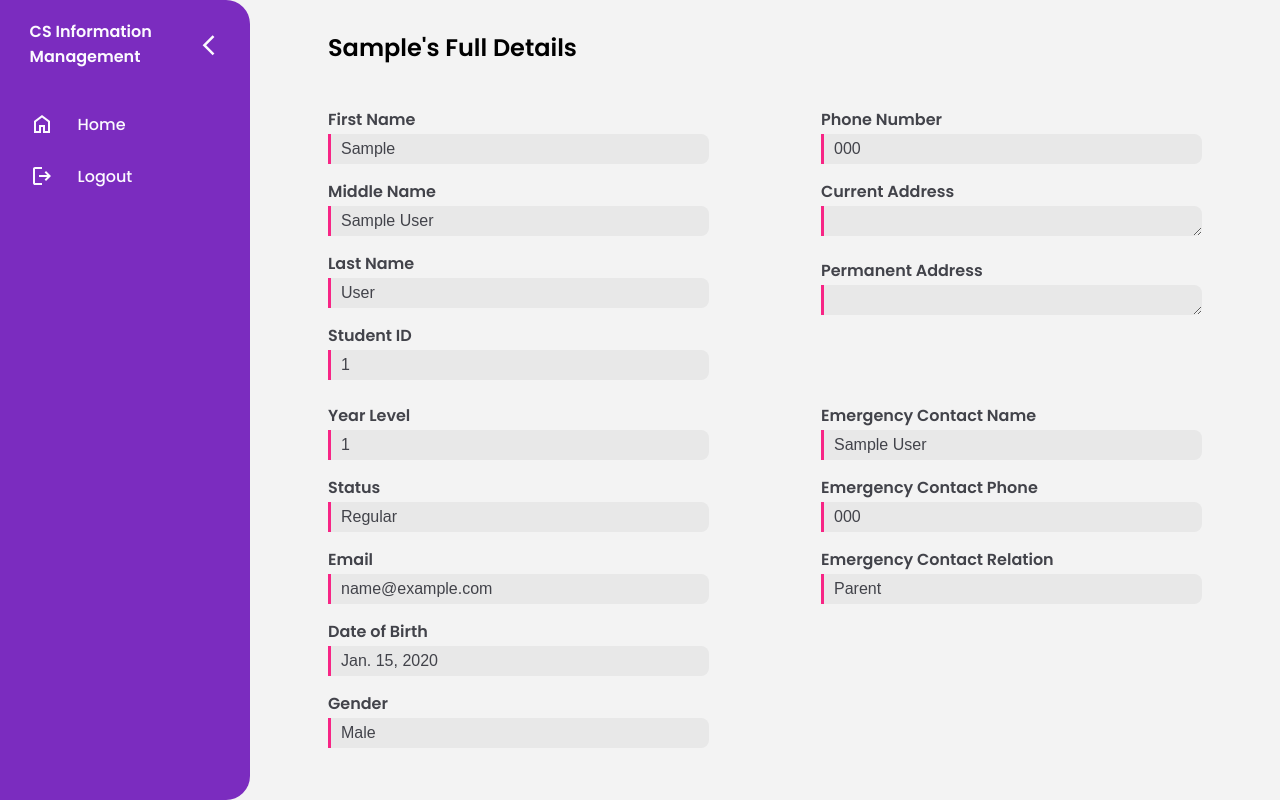
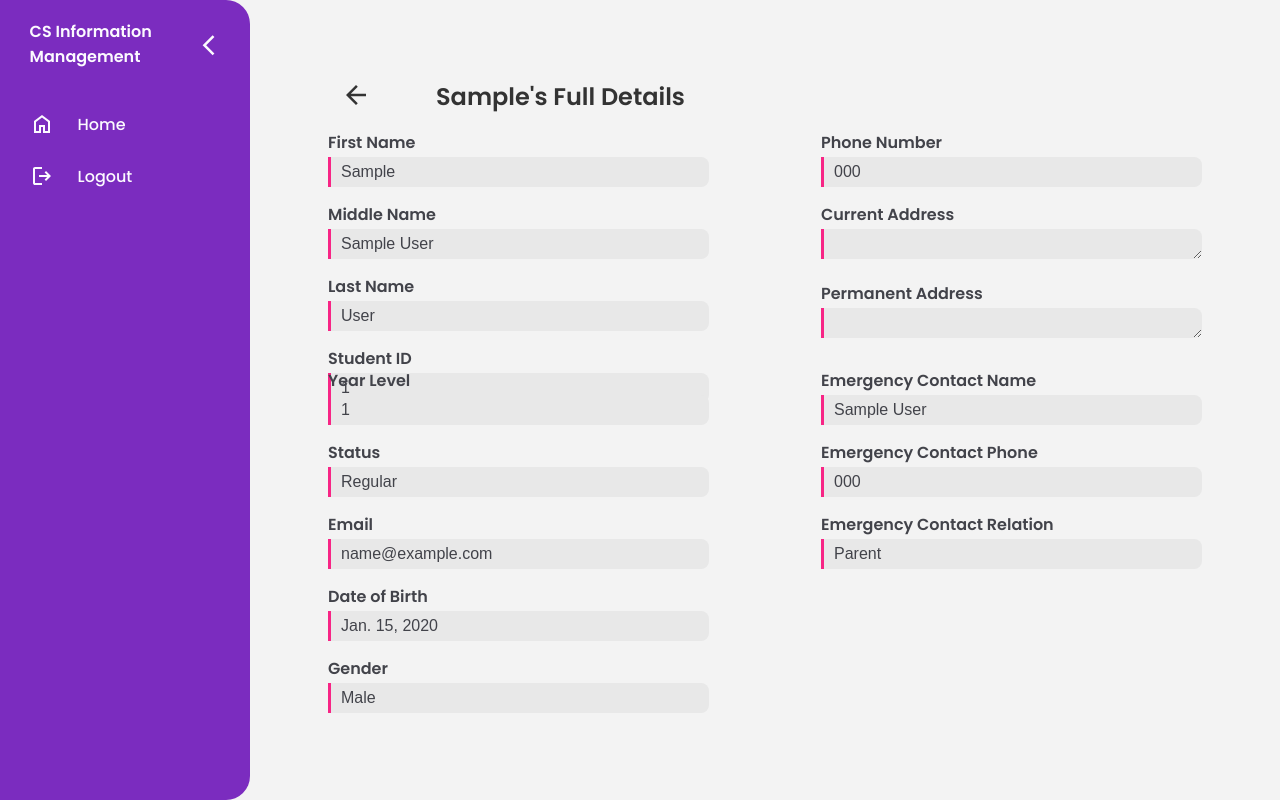
Before and after one commit to Gabrielkaos/CS_IMS, a Django app: page /other_info/1 in a window 1280 px wide. Run offline with Django 4.2, Linux system fonts and the light colour scheme; tables that the repository leaves empty hold one stand-in row (values such as "Sample post"); some libraries are stand-ins or nearby versions.

Commit message:
Fix faculty info, student info, subject info UI

```diff
--- a/IMS_app/templates/IMS_app/student_other_info.html
+++ b/IMS_app/templates/IMS_app/student_other_info.html
@@ -1,8 +1,13 @@
 {% extends "IMS_app/base.html" %} {% load static %} {% block content %}
 
-<h2 style="margin-left: 2em">{{ student.first_name }}'s Full Details</h2>
   <form class="other-student-form-container">
     <div class="container" style="grid-area: box1">
+      <div class="header">
+        <button class="back-button" onclick="window.location.href='{% url 'faculty_list' %}'">
+            <svg xmlns="http://www.w3.org/2000/svg" height="30px" viewBox="0 -960 960 960" width="30px" fill="#F3F3F3"><path d="m313-440 224 224-57 56-320-320 320-320 57 56-224 224h487v80H313Z"/></svg>
+        </button>
+        <h2 style="margin-left: 2em">{{ student.first_name }}'s Full Details</h2>
+      </div>
       <div class="form-group">
         <label>First Name</label>
         <input type="text" value="{{ student.first_name }}" readonly />
@@ -49,6 +54,7 @@
     </div>
 
     <div class="container" style="grid-area: box3">
+      <div class="header"></div>
       <div class="form-group">
         <label>Phone Number</label>
         <input type="text" value="{{ student.phone_number }}" readonly />
```
Also changed, not shown: IMS_app/templates/IMS_app/faculty_info.html (+7 -1 lines), IMS_app/templates/IMS_app/subject_info.html (+6 -1 lines). Lines whose indentation alone changed are shown as unchanged.
